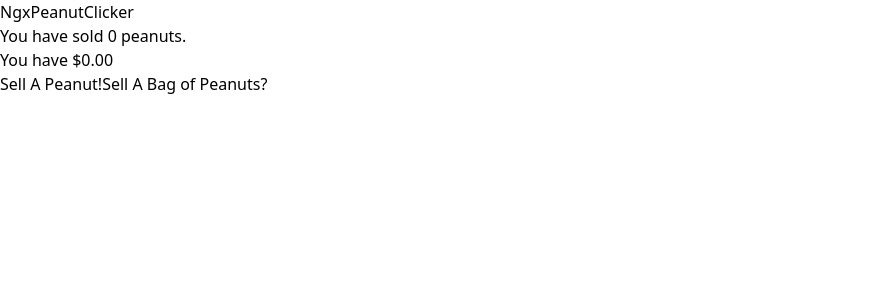
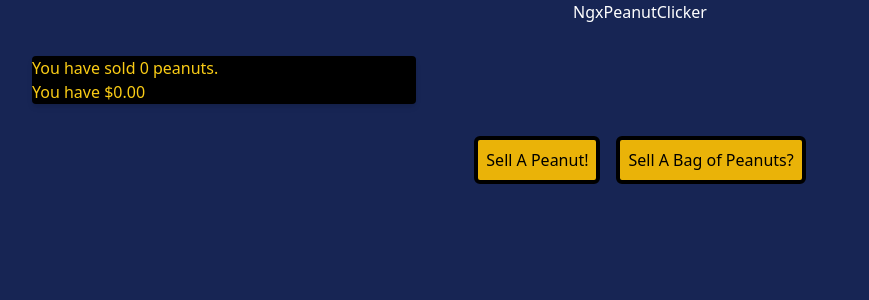
Before and after one commit to TwelveP/ngx-peanut-clicker, an Angular app: page /peanuts in a window 1280 px wide. Shown: the top 300 px of the page, without its empty margins (0-869 px from the left). Built offline with nearby package versions, Linux system fonts and the light colour scheme.

Commit message:
style: initial styling

```diff
--- a/src/app/peanuts/peanuts.component.html
+++ b/src/app/peanuts/peanuts.component.html
@@ -1,8 +1,13 @@
-<h1>NgxPeanutClicker</h1>
+<h1 class="text-center text-white">NgxPeanutClicker</h1>
 
-<p>You have sold {{ totalPeanutsSold$ | async }} peanuts.</p>
+<div class="m-8 max-w-sm bg-black text-yellow-400 rounded shadow-md">
+    <p>You have sold {{ totalPeanutsSold$ | async }} peanuts.</p>
+    <p>You have {{ totalMoney$ | async | currency }}</p>
+</div>
 
-<p>You have {{ totalMoney$ | async | currency }}</p>
-
-<button (click)="sellPeanut()">Sell A Peanut!</button>
-<button (click)="sellBagOfPeanuts()">Sell A Bag of Peanuts?</button>
+<div class="mt-8 flex place-content-center gap-4">
+    <button class="bg-yellow-500 text-black rounded-md border-4 border-black p-2"
+        (click)="sellPeanut()">Sell A Peanut!</button>
+    <button class="bg-yellow-500 text-black rounded-md border-4 border-black p-2"
+        (click)="sellBagOfPeanuts()">Sell A Bag of Peanuts?</button>
+</div>
--- a/src/index.html
+++ b/src/index.html
@@ -7,7 +7,7 @@
   <meta name="viewport" content="width=device-width, initial-scale=1">
   <link rel="icon" type="image/x-icon" href="favicon.ico">
 </head>
-<body>
+<body class="bg-blue-950">
   <app-root></app-root>
 </body>
 </html>
```
